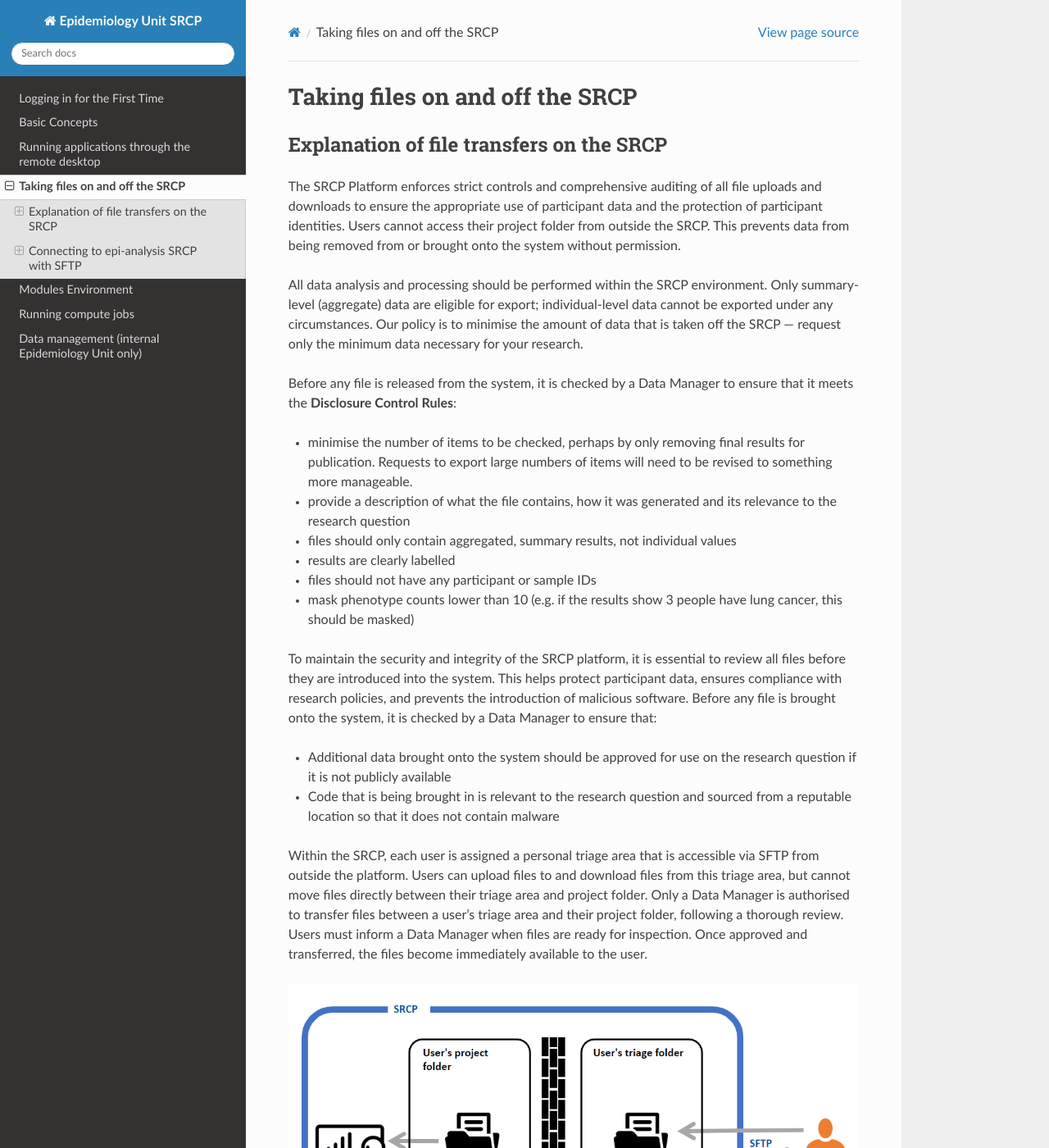
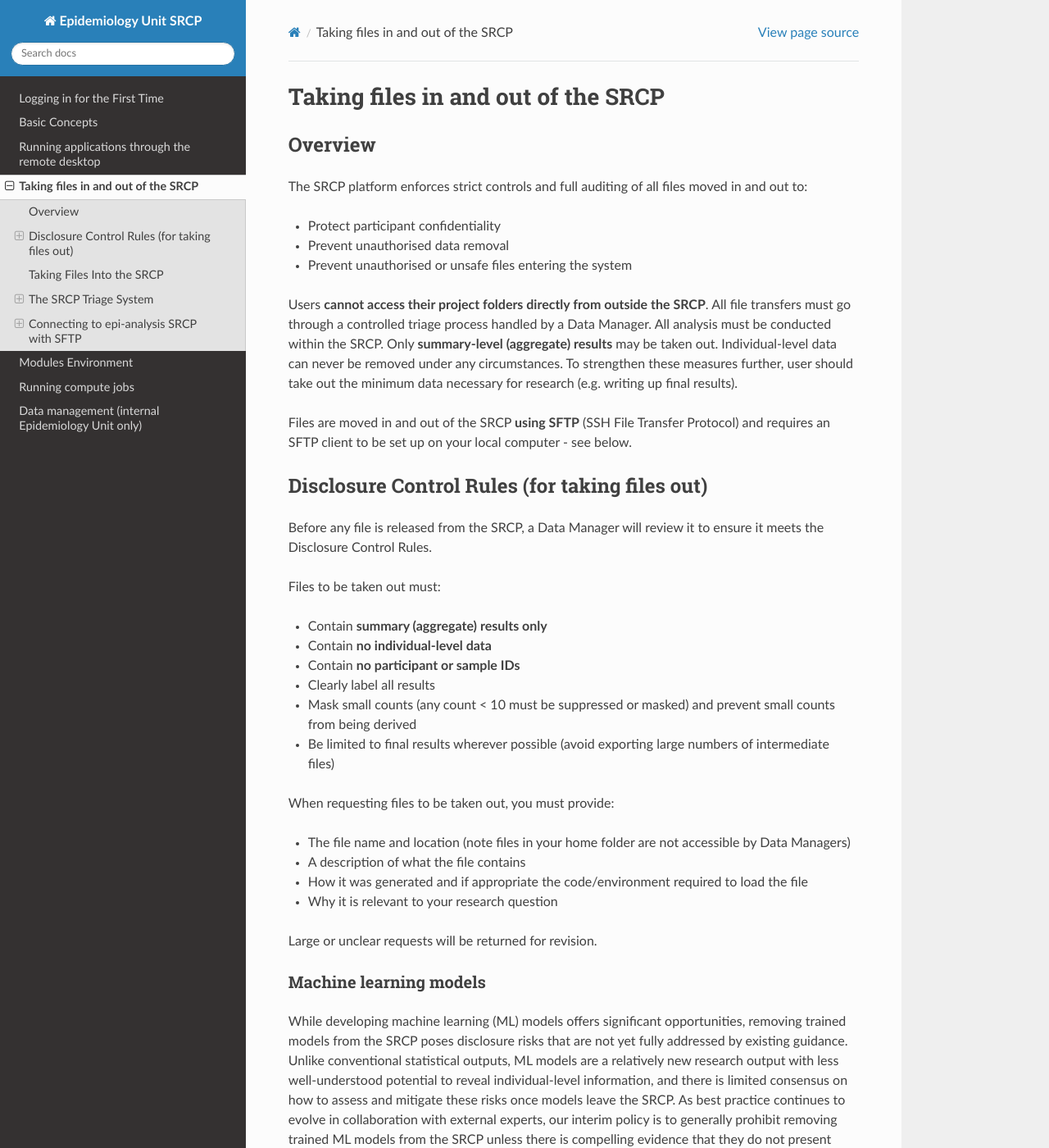
Before and after one commit to epi-analysis/SRCP_docs, a Sphinx documentation site: the page built from docs/source/03-Taking-files-on-and-off-SRCP.rst, in a window 1280 px wide and 1400 px high. Shown: the whole window at 82% size. Built offline with Sphinx 7.4.7 and the Read the Docs theme 3.1.0, drawn with Linux system fonts in a browser that asks for light colours; some of the changed text lies outside the part shown.

Commit message:
Revise file transfer guidelines for SRCP
Updated the document to clarify file transfer processes and security measures for the SRCP platform.

```diff
--- a/docs/source/03-Taking-files-on-and-off-SRCP.rst
+++ b/docs/source/03-Taking-files-on-and-off-SRCP.rst
@@ -1,38 +1,93 @@
 .. _data-transfer:
 
-Taking files on and off the SRCP
+Taking files in and out of the SRCP
 ================================
 
-Explanation of file transfers on the SRCP
------------------------------------------
+Overview
+--------
 
-The SRCP Platform enforces strict controls and comprehensive auditing of all file uploads and downloads to ensure the appropriate use of participant data and the protection of participant identities.  Users cannot access their project folder from outside the SRCP. This prevents data from being removed from or brought onto the system without permission.
+The SRCP platform enforces strict controls and full auditing of all files moved in and out to:
 
-All data analysis and processing should be performed within the SRCP environment. Only summary-level (aggregate) data are eligible for export; individual-level data cannot be exported under any circumstances. Our policy is to minimise the amount of data that is taken off the SRCP — request only the minimum data necessary for your research.
+- Protect participant confidentiality
+- Prevent unauthorised data removal
+- Prevent unauthorised or unsafe files entering the system
 
-Before any file is released from the system, it is checked by a Data Manager to ensure that it meets the **Disclosure Control Rules**:
+Users **cannot access their project folders directly from outside the SRCP**. All file transfers must go through a controlled triage process handled by a Data Manager. All analysis must be conducted within the SRCP. Only **summary-level (aggregate) results** may be taken out. Individual-level data can never be removed under any circumstances. To strengthen these measures further, user should take out the minimum data necessary for research (e.g. writing up final results).
 
--  minimise the number of items to be checked, perhaps by only removing final results for publication. Requests to export large numbers of items will need to be revised to something more manageable.
--  provide a description of what the file contains, how it was generated
-   and its relevance to the research question
--  files should only contain aggregated, summary results, not individual values
--  results are clearly labelled
--  files should not have any participant or sample IDs
--  mask phenotype counts lower than 10 (e.g. if the results show 3 people have lung cancer, this should be masked)
+Files are moved in and out of the SRCP **using SFTP** (SSH File Transfer Protocol) and requires an SFTP client to be set up on your local computer - see below.
 
-To maintain the security and integrity of the SRCP platform, it is essential to review all files before they are introduced into the system. This helps protect participant data, ensures compliance with research policies, and prevents the introduction of malicious software. Before any file is brought onto the system, it is checked by a Data Manager to ensure that:
+Disclosure Control Rules (for taking files out)
+------------------------------------------------
 
-- Additional data brought onto the system should be approved for use on the research question if it is not publicly available
-- Code that is being brought in is relevant to the research question and sourced from a reputable location so that it does not contain malware
+Before any file is released from the SRCP, a Data Manager will review it to ensure it meets the Disclosure Control Rules.
 
-Within the SRCP, each user is assigned a personal triage area that is accessible via SFTP from outside the platform. Users can upload files to and download files from this triage area, but cannot move files directly between their triage area and project folder. Only a Data Manager is authorised to transfer files between a user’s triage area and their project folder, following a thorough review. Users must inform a Data Manager when files are ready for inspection. Once approved and transferred, the files become immediately available to the user.
+Files to be taken out must:
+
+- Contain **summary (aggregate) results only**
+- Contain **no individual-level data**
+- Contain **no participant or sample IDs**
+- Clearly label all results
+- Mask small counts (any count < 10 must be suppressed or masked) and prevent small counts from being derived
+- Be limited to final results wherever possible (avoid exporting large numbers of intermediate files)
+
+When requesting files to be taken out, you must provide:
+
+- The file name and location (note files in your home folder are not accessible by Data Managers)
+- A description of what the file contains
+- How it was generated and if appropriate the code/environment required to load the file
+- Why it is relevant to your research question
+
+Large or unclear requests will be returned for revision.
+
+Machine learning models
+~~~~~~~~~~~~~~~~~~~~~~~~~~
+While developing machine learning (ML) models offers significant opportunities, removing trained models from the SRCP poses disclosure risks that are not yet fully addressed by existing guidance. Unlike conventional statistical outputs, ML models are a relatively new research output with less well-understood potential to reveal individual-level information, and there is limited consensus on how to assess and mitigate these risks once models leave the SRCP. As best practice continues to evolve in collaboration with external experts, our interim policy is to generally prohibit removing trained ML models from the SRCP unless there is compelling evidence that they do not present disclosure risk, although model performance metrics and hyperparameters may be released subject to standard output checking.
+
+Taking Files Into the SRCP
+----------------------------
+
+All files taken into the SRCP are reviewed before being moved into your project folder. This ensures:
+
+- Participant data remains protected
+- Research policy compliance
+- No malicious software is introduced
+
+For data files to be approved:
+
+- The data must be approved for use in your research question (if not publicly available)
+- If a particular software environment is needed to open the file, this must be provided
+
+For code to be approved:
+
+- The code must be relevant to your research
+- The source must be reputable
+- It must not contain malware
+
+You must explain why the uploaded file is necessary for your research.
+
+The SRCP Triage System
+----------------------
+
+Each user is assigned a personal **triage area**, accessible externally via SFTP.
+
+There are two folders:
+
+Upload folder – for approved files entering the SRCP
+Download folder – for approved files leaving the SRCP
+
+Important:
+
+- You cannot move files directly between your triage area and your project folder.
+- Only a Data Manager can transfer files between these areas.
+- You must notify a Data Manager when files are ready for review.
+- Once approved, files are transferred and immediately available.
 
 .. figure:: ../../images/file-triage.png
   :scale: 70 %
   :alt: SRCP file triage process
 
-Process for downloading files
-~~~~~~~~~~~~~~~~~~~~~~~~~~~~~
+Summary of process for downloading files
+~~~~~~~~~~~~~~~~~~~~~~~~~~~~~~~~~~~~~
 
 1. A user wishes to download some results from the SRCP
 2. They `notify a Data Manager <https://mrc-epid-dmt.atlassian.net/servicedesk/customer/portal/6>`__ of the file name, location (e.g. their project folder) and a statement of how it meets the Disclosure Control Rules (see above)
@@ -40,8 +95,8 @@
 4. The Data Manager copies the file from the user’s project folder to their “download” triage folder and notifies the user
 5. The user connects to their “download” triage folder using SFTP and downloads the file
 
-Process for uploading files
-~~~~~~~~~~~~~~~~~~~~~~~~~~~
+Summary of process for uploading files
+~~~~~~~~~~~~~~~~~~~~~~~~~~~~~~~~~~~
 
 1. A user wishes to upload some supplementary data or code to the SRCP
 2. The user connects to their “upload” triage folder using SFTP and uploads the file
@@ -56,7 +111,7 @@
 
 The **address** of the epi-analysis SFTP site is ``data-epi-analysis.srcp.hpc.cam.ac.uk``.
 
-The **username**, **password** and **2 factor authentication device** are the same as those used to log into the web interface.
+The **username**, **password** and **2 factor authentication device** are the same as those used to log into the web interface. A connection to the Cambridge VPN is required.
 
 SFTP Clients
 ~~~~~~~~~~~~
@@ -146,9 +201,6 @@
 Example of downloading files using WinSCP
 ~~~~~~~~~~~~~~~~~~~~~~~~~~~~~~~~~~~~~~~~~
 
-0. **TO DO - make sure permissions are set so that DM can read the
-   file**
-
 1. `Notify a Data Manager <https://mrc-epid-dmt.atlassian.net/servicedesk/customer/portal/6>`__  and let them know that you need files copied from your project folder to your “download” folder. Provide a statement of how the files meet the Disclosure Control Rules (see above). They will check the files, copy them to your download folder if all is OK and notify you that they are available for download or advise what changes are needed.
 
 2. When you have received notification from the Data Manager that the files are ready for you to download, connect to the Cambridge VPN.
```
